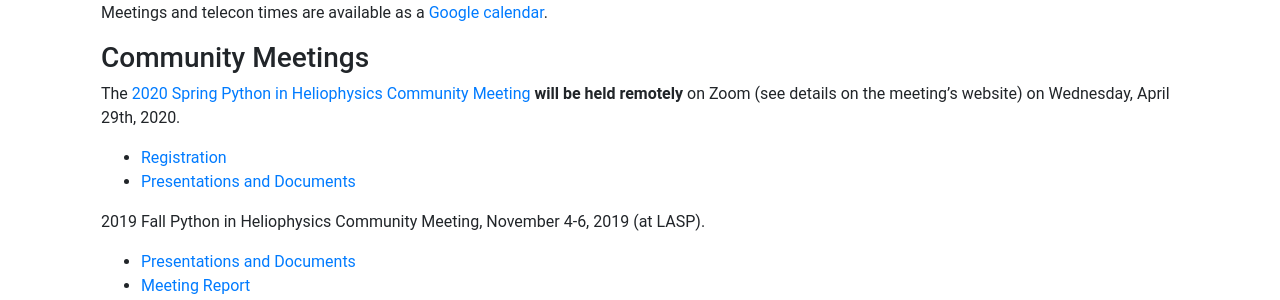
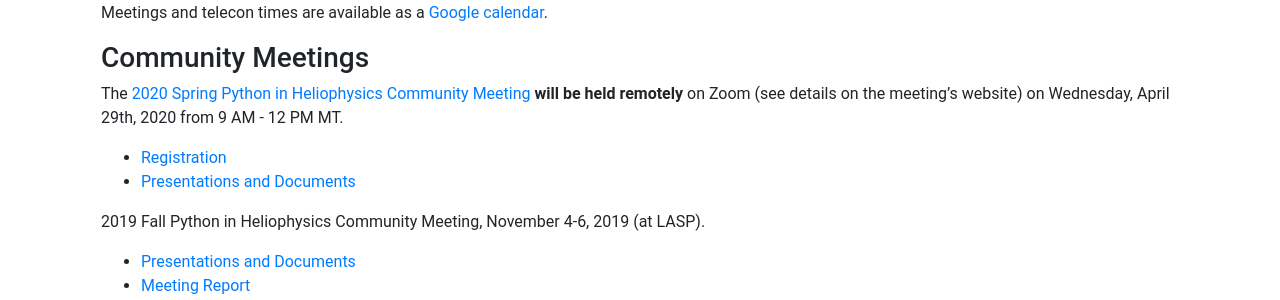
Before and after one commit to heliophysicsPy/heliophysicsPy.github.io, a Jekyll site: the page built from _pages/meetings.md, in a window 1280 px wide. Shown: the part 334-634 px from the top of the page. Built offline with Jekyll 4.4.1, drawn with Linux system fonts in a browser that asks for light colours; nearby versions of some CDN libraries.

Commit message:
Update meetings.md
Forgot to include time along with date pt. 2

```diff
--- a/_pages/meetings.md
+++ b/_pages/meetings.md
@@ -15,7 +15,7 @@ Meetings and telecon times are available as a [Google calendar](https://calendar
 ### Community Meetings
 
 The [2020 Spring Python in Heliophysics Community Meeting]({% link
-_pages/meetings/april2020.md %}) **will be held remotely** on Zoom (see details on the meeting's website) on Wednesday, April 29th, 2020.
+_pages/meetings/april2020.md %}) **will be held remotely** on Zoom (see details on the meeting's website) on Wednesday, April 29th, 2020 from 9 AM - 12 PM MT.
 * [Registration](https://forms.gle/fYxWXWccyTZxnVUH9)
 * [Presentations and Documents](https://drive.google.com/drive/u/0/folders/1vONfB6hf0y-VVOPj1748R3U9agFyq0iV)
 
```
